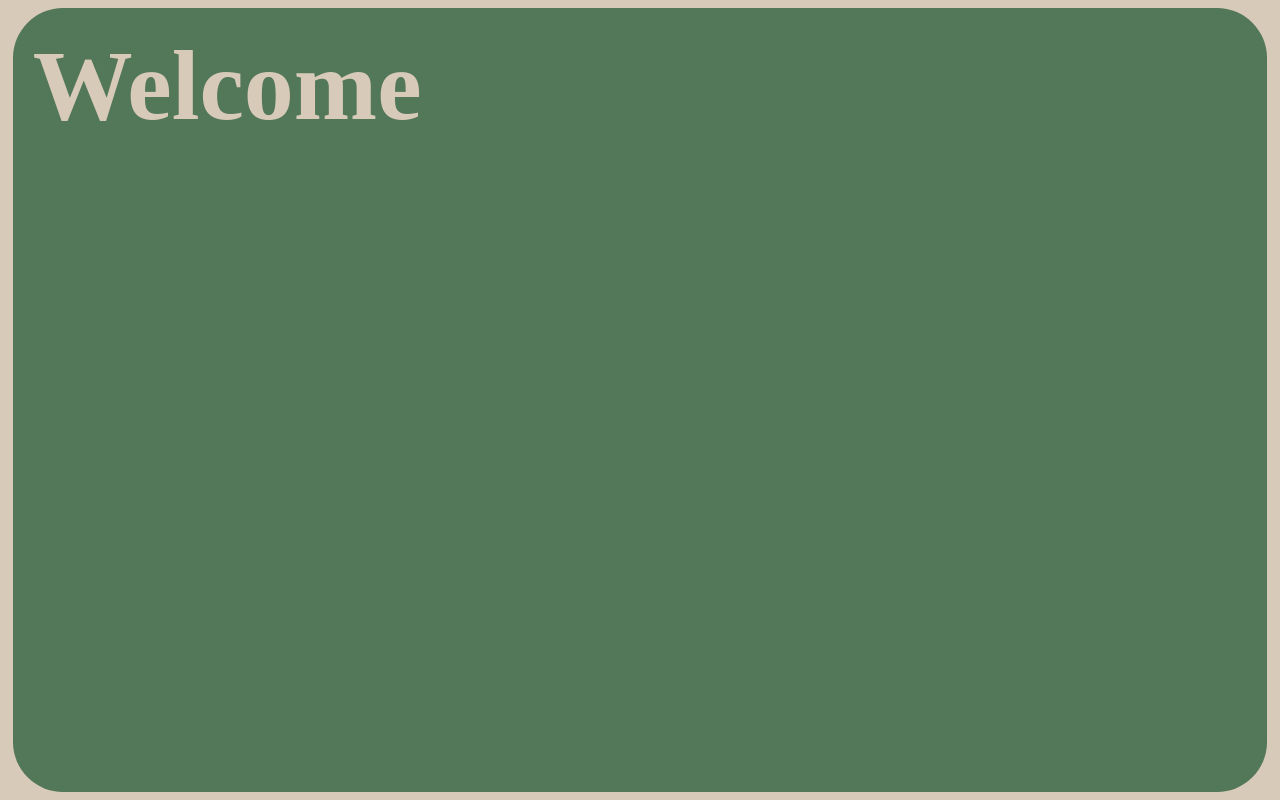
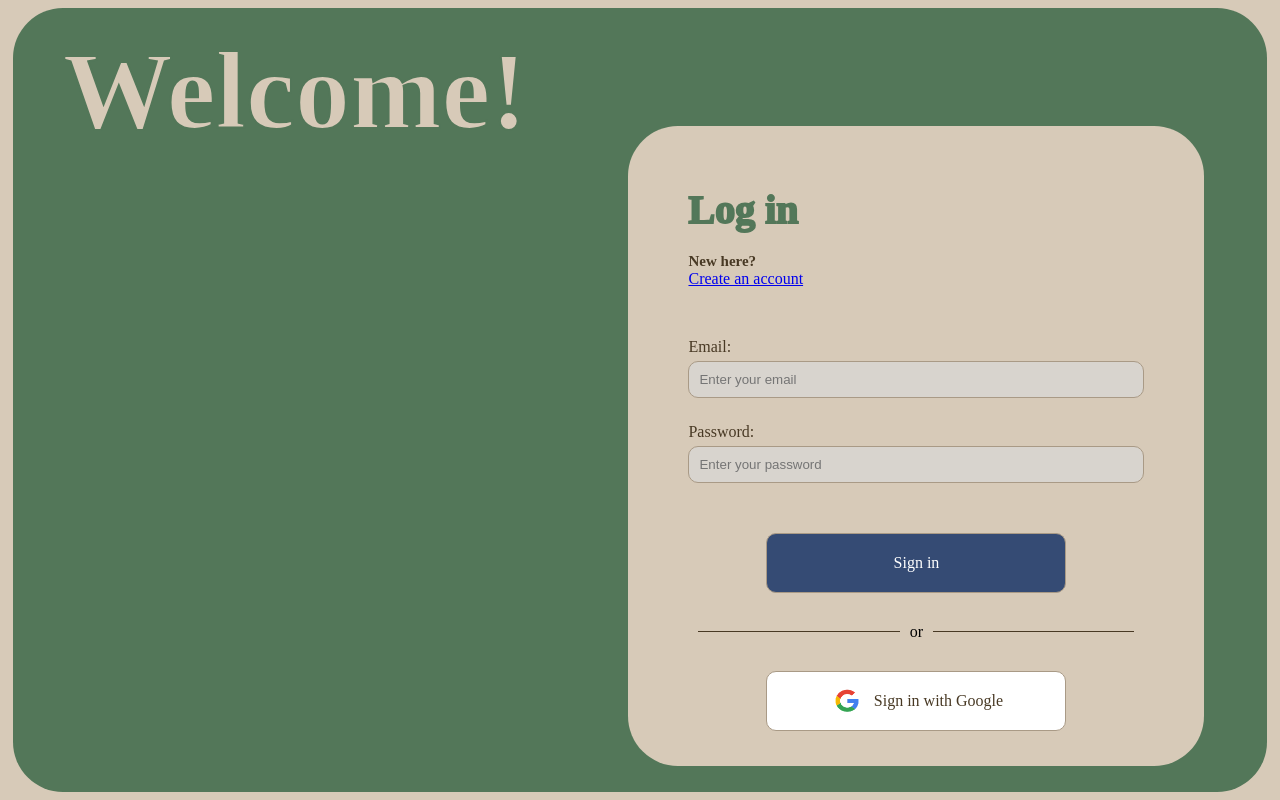
Before and after one commit to HannahHunt1802/PlantApp, a plain HTML site: page index.html in a window 1280 px wide. Drawn offline with Linux system fonts and the light colour scheme.

Commit message:
Created the login-container and all objects inside. Stylised in css. Created assets folder to store google-icon.png.

```diff
--- a/index.html
+++ b/index.html
@@ -11,10 +11,41 @@
         <!-- For background -->
         <div id="signinpage" class="signinpage">
             <div id="background-container" class="background">
-                <h1>Welcome</h1>
+                <h1>Welcome!</h1>
 
                 <!-- Login section -->
-                <div class="login-container">
+                <div id="login-container" class="login">
+                    <section id="create-account">
+                        <h1>Log in</h1>
+                        <h2>New here?</h2>
+                        <a href="#create-account-link">Create an account</a>
+                    </section>
+                    <!--Email/Password form-->
+                    <section id="form-container">
+                        <form action="#" method="post">
+                            <label for="email">Email:</label>
+                            <input type="email" id="email" name="email" required placeholder="Enter your email">
+
+                            <label for="password">Password:</label>
+                            <input type="password" id="password" name="password" required placeholder="Enter your password">
+
+                            <section class="btn-container">
+                                <button class="sign-in-btn" type="submit" name="action" value="email">Sign in</button>
+
+                                <section id ="or-divider">
+                                    <span>or</span>
+                                </section>
+
+                                <button class="google-btn" type="button">
+                                    <img src="assets/google-icon.png" alt="Google Icon" class="google-icon">
+                                    <span class="google-span">
+                                        Sign in with Google
+                                    </span>
+                                </button>
+                            </section>
+
+                        </form>
+                    </section>
 
                 </div>
             </div>
--- a/style.css
+++ b/style.css
@@ -19,12 +19,135 @@
     border-radius:50px;
     position:relative;
     padding:20px;
+    z-index:1;
 }
 .background h1 {
     color:#d7cab8;
-    vertical-align:text-top;
-    font-size:100px;
-    line-height:auto;
-    border-style:hidden;
-    outline:none;
+    font-size:110px;
+    font-weight:bold;
+    margin-left:30px;
+    -webkit-text-stroke: 2px #537759; /* adds width and colour to text */
+    z-index:3; /* indexed in order to put Welcome title in front of login box, when window is shrunk */
 }
+
+/* login page*/
+.login {
+    background-color:#D7CAB8;
+    height:80vh;
+    width:45vw;
+    top:15%;
+    right:5%;
+    display:flex;
+    flex-direction: column;
+    justify-content: flex-start;
+    border-radius:50px;
+    position:absolute;
+    padding:60px;
+    z-index:2;
+    animation: fadeIn 1s ease-out;
+}
+/* animation to fade in the login box */
+@keyframes fadeIn {
+    from { opacity: 0; transform: translateY(20px); }
+    to { opacity: 1; transform: translateY(0); }
+  }
+.login h1 {
+    color:#53785A;
+    font-size: 40px;
+    margin: 0;
+}
+.login h2 {
+    margin-top:20px;
+    color: #483924;
+    font-size: 15px;
+}
+
+/* Email/Password inputs */
+#form-container{
+    width:100%;
+    margin-top:50px;
+}
+#form-container form{
+    display: flex;
+    flex-direction: column;
+    width:100%;
+}
+#form-container label{
+    margin-bottom:5px;
+    color:#483924;
+}
+#form-container input{
+    background-color: #d8d4ce;
+    border-radius: 10px;
+    border:1px solid #a99a86;
+    padding-block: 10px;
+    padding-inline: 10px;
+}
+#email {
+    margin-bottom: 25px;
+}
+
+/*sign in button*/
+.sign-in-btn {
+    margin-top: 50px;
+    background-color: #354B74;
+    color: white;
+    border:1px solid #a99a86;
+}
+.sign-in-btn:hover {
+    background-color: #354B74;
+}
+
+/*or divider*/
+#or-divider{
+    display:flex;
+    align-items: center;
+    text-align:center;
+    margin-top:30px;
+    width:100%;
+}
+#or-divider::before, #or-divider::after{
+    content:'';
+    flex:1;
+    border-bottom:1px solid #483924;
+    margin: 0 10px;
+}
+
+/* google sign in button*/
+.google-btn {
+    background-color: white;
+    border: 1px solid #a99a86;
+    padding: 10px;
+    color: #483924;
+    cursor: pointer;
+    gap: 10px;
+    margin-top: 30px;
+}
+.google-btn:hover {
+    background-color: #f0efec;
+}
+.google-icon{
+    height: 24px;
+    width:24px;
+    margin: 5px;
+}
+.sign-in-btn,
+.google-btn {
+    display:flex;
+    align-items: center;
+    justify-content: center;
+    height:60px;
+    width:300px;
+    border-radius: 10px;
+    transition: background-color 0.3s ease;
+    cursor: pointer;
+    font-size: 16px;
+    font-weight: lighter;
+    font-family: 'Merge One, sans-serif';
+}
+/* Making buttons align centrally on login page*/
+.login .btn-container{
+    display: flex;
+    flex-direction: column;
+    align-items: center;
+}
```
Also changed, not shown: assets/google-icon.png (added).
